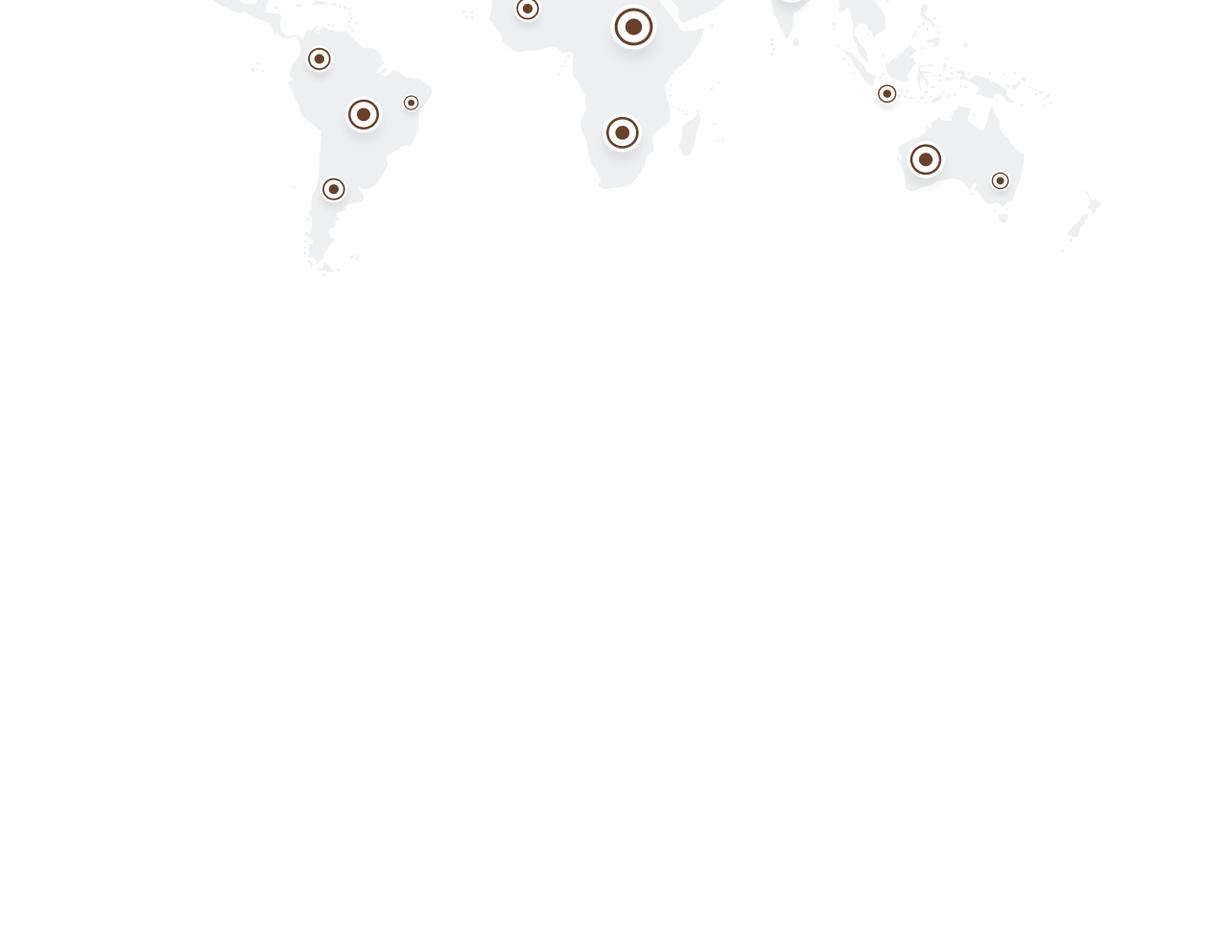
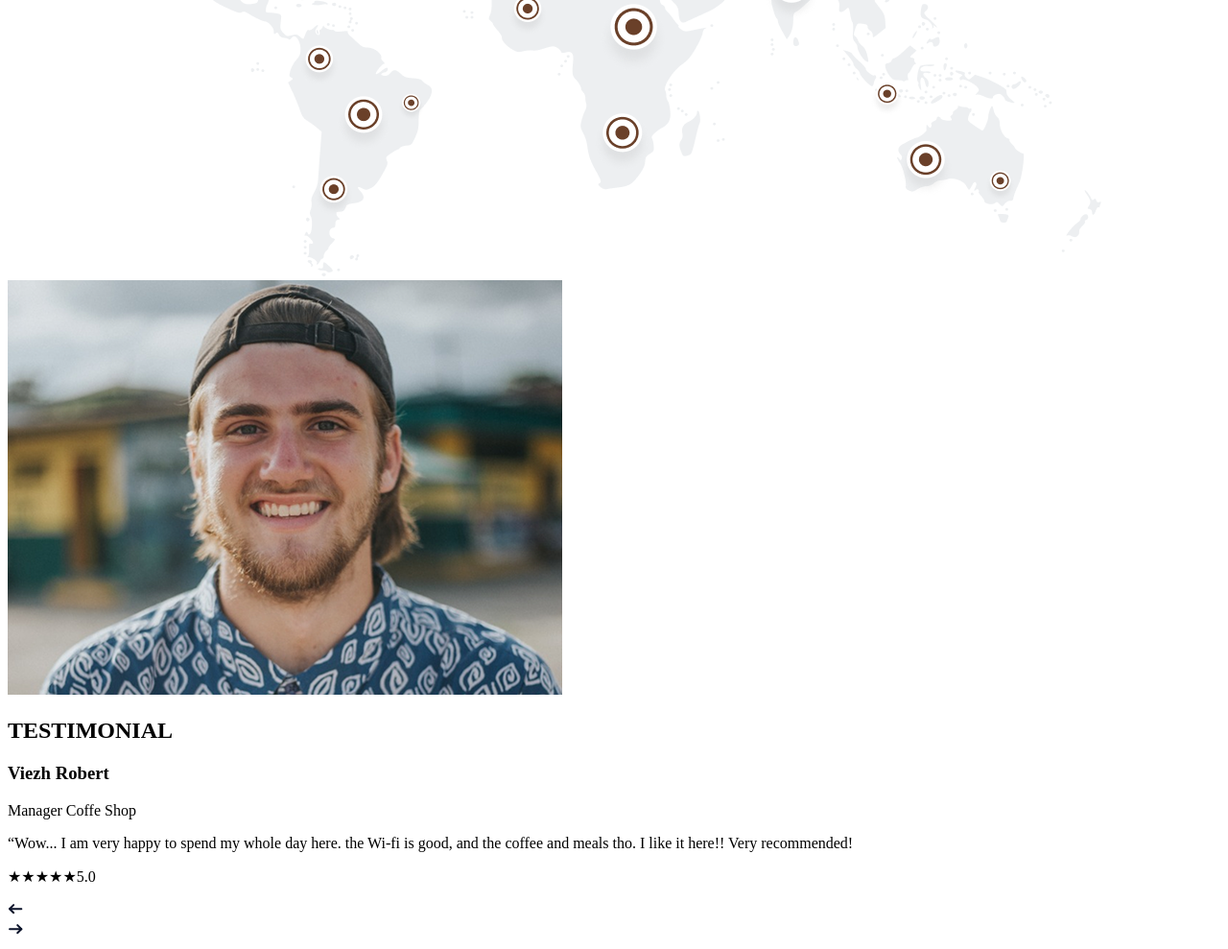
Before and after one commit to Arif14377/koda-b6-html, a plain HTML site: page pages/desktop-home.html in a window 1280 px wide. Shown: the part 4224-5213 px from the top of the page at 96% size. Before the commit the page ends 4524 px from the top, so only its background shows below. Drawn offline with Linux system fonts and the light colour scheme.

Commit message:
feat: add structure html section testimonial in desktop-home web page

```diff
--- a/pages/desktop-home.html
+++ b/pages/desktop-home.html
@@ -170,5 +170,45 @@
             <img src="/assets/images/Huge Global.png" alt="">
         </div>
     </section>
+    <section class="testimonial">
+        <div>
+            <img src="/assets/images/Rectangle 295.png" alt="customer">
+        </div>
+        <div>
+            <h2>TESTIMONIAL</h2>
+            <h3>Viezh Robert</h3>
+            <p>Manager Coffe Shop</p>
+            <p>
+                “Wow... I am very happy to spend my whole day here. the Wi-fi is good, and the coffee and meals tho. I like it here!! Very recommended!
+            </p>
+            <p>&starf;&starf;&starf;&starf;&starf;<span>5.0</span></p>
+            <div>
+                <svg width="17" height="17" viewBox="0 0 17 17" fill="none" xmlns="http://www.w3.org/2000/svg">
+                    <path d="M2.04346 8.17388H14.3043" stroke="#0B132A" stroke-width="2" stroke-linecap="round" stroke-linejoin="round"/>
+                    <path d="M6.13041 12.2609L2.04346 8.17395L6.13041 4.087" stroke="#0B132A" stroke-width="2" stroke-linecap="round" stroke-linejoin="round"/>
+                </svg>
+            </div>
+            <div>
+                <svg width="17" height="17" viewBox="0 0 17 17" fill="none" xmlns="http://www.w3.org/2000/svg">
+                    <path d="M14.3044 8.17395H2.0435" stroke="#0B132A" stroke-width="2" stroke-linecap="round" stroke-linejoin="round"/>
+                    <path d="M10.2174 4.08691L14.3044 8.17387L10.2174 12.2608" stroke="#0B132A" stroke-width="2" stroke-linecap="round" stroke-linejoin="round"/>
+                </svg>
+            </div>
+            <div class="wrapper-pagination">
+                <a class="pagination" href="#">
+                    <span class="circle"></span>
+                </a>
+                <a class="pagination" href="#">
+                    <span class="circle"></span>
+                </a>
+                <a class="pagination" href="#">
+                    <span class="circle"></span>
+                </a>
+                <a class="pagination" href="#">
+                    <span class="circle"></span>
+                </a>
+            </div>
+        </div>
+    </section>
 </body>
 </html>
```
Also changed, not shown: assets/images/Rectangle 295.png (added), assets/images/arrow-up (1).svg (added), assets/images/arrow-up.svg (added).
